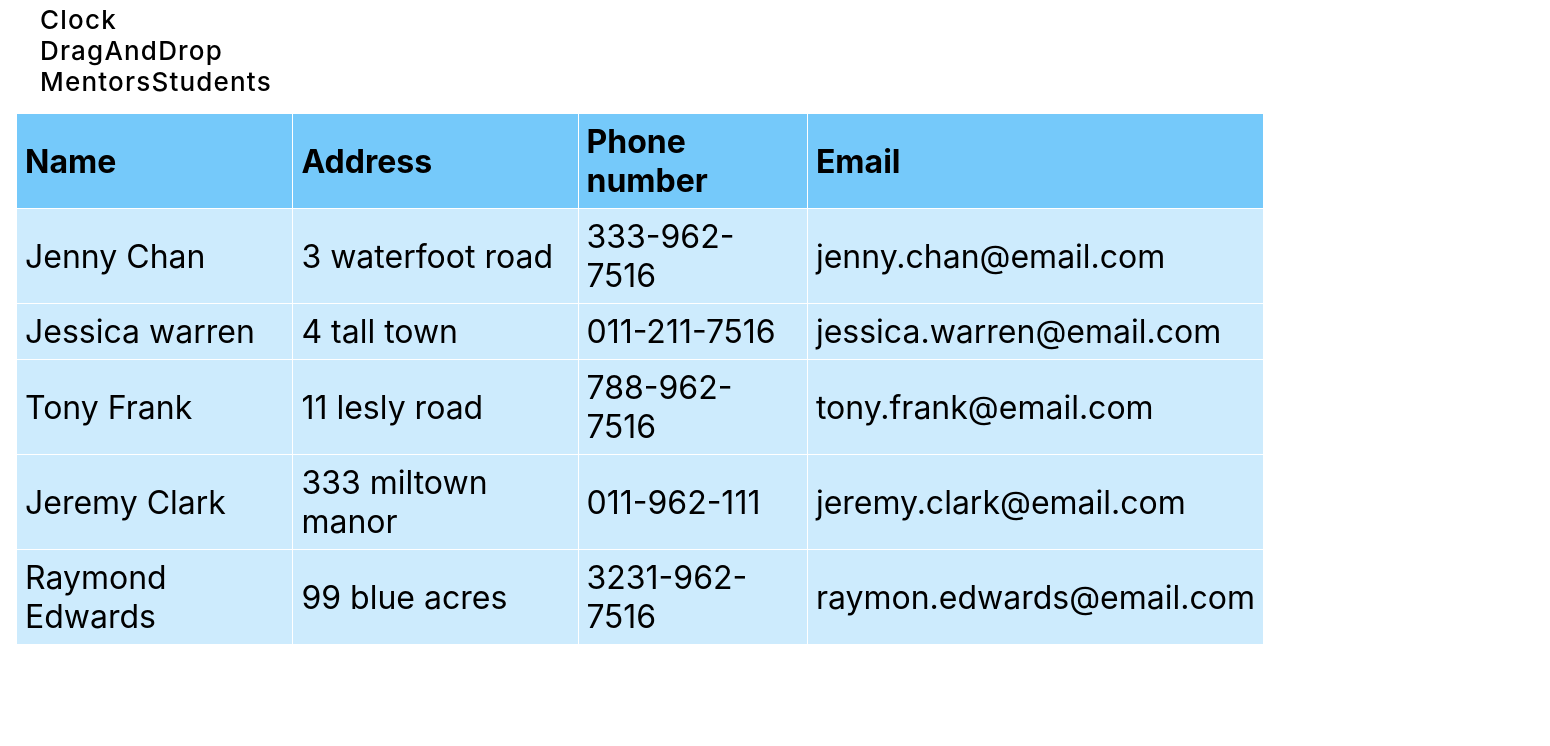
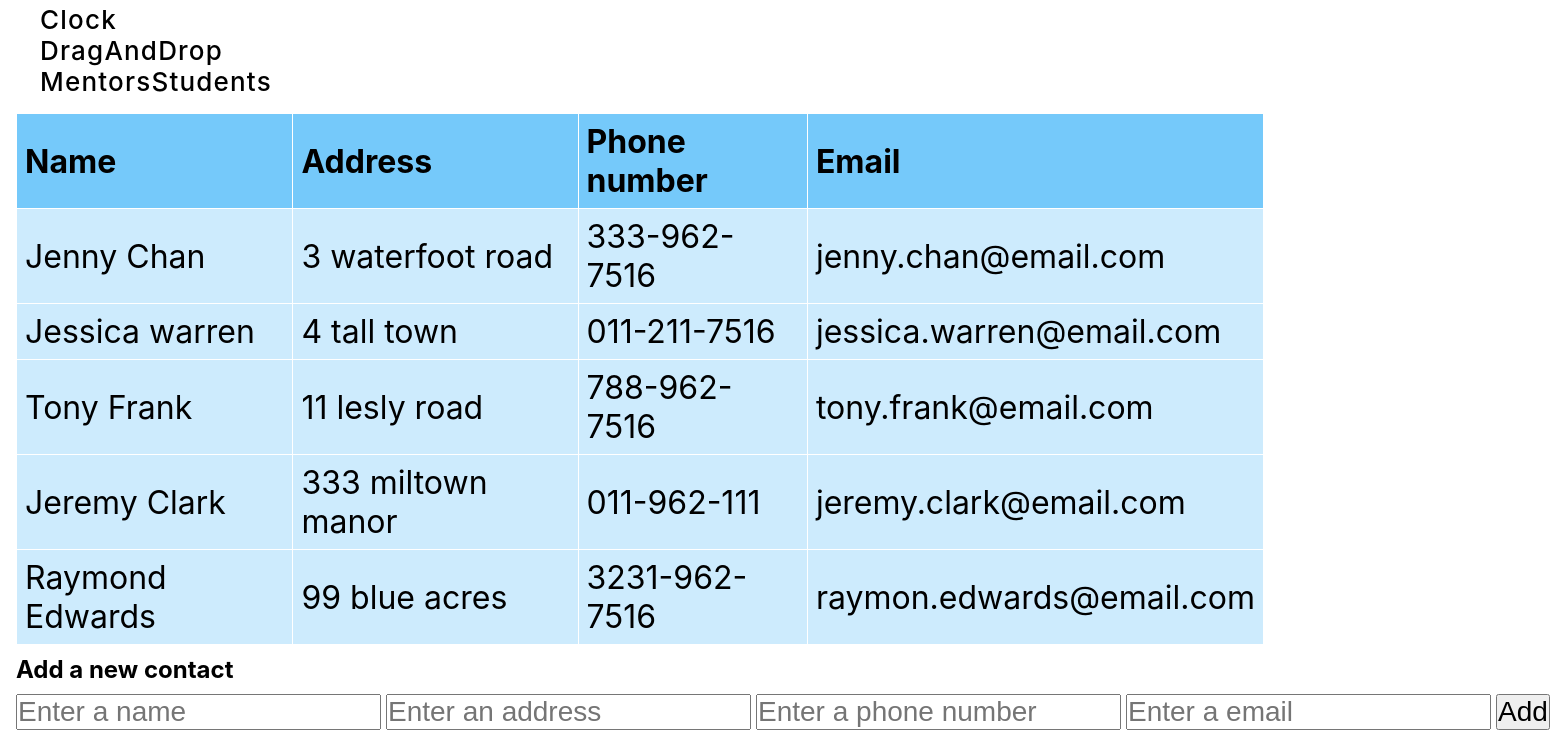
Before and after one commit to Aloxan12/ReactAndJsInstruments, a React (Create React App) app: page / in a window 1280 px wide. Shown: the part 57-803 px from the top of the page, 1550 px wide, since content can reach past the window. Built offline with nearby package versions, Linux system fonts and the light colour scheme.

Commit message:
ReactTable

```diff
--- a/src/common/components/Tables/ReactTable.scss
+++ b/src/common/components/Tables/ReactTable.scss
@@ -33,4 +33,11 @@
             }
         }
     }
+    form{
+        display: flex;
+        gap: 5px;
+        *{
+            font-size: 28px;
+        }
+    }
 }
--- a/src/common/components/Tables/ReactTable.tsx
+++ b/src/common/components/Tables/ReactTable.tsx
@@ -1,18 +1,58 @@
-import React, {useState} from "react";
+import React, {ChangeEvent, FormEvent, useState} from "react";
 import './ReactTable.scss'
 import data from './MockData.json'
+import {v1} from "uuid";
 
-export const AppTable =()=>{
-    return(
+export const AppTable = () => {
+    return (
         <div>
-            <Table />
+            <Table/>
         </div>
     )
 }
 
-const Table =()=>{
+interface IContactData {
+    fullName: string;
+    address: string;
+    phoneNumber: string;
+    email: string;
+}
+
+const Table = () => {
     const [contacts, setContacts] = useState(data)
-    return(
+    const [addFormData, setAddFormData] = useState<IContactData>({
+        fullName: '',
+        address: '',
+        phoneNumber: '',
+        email: '',
+    })
+
+    const handleAddFormChange = (e: ChangeEvent<HTMLInputElement>) => {
+        e.preventDefault()
+
+        const fieldName: string | null = e.target.getAttribute("name")
+        const fieldValue = e.target.value
+
+        const newFormData = {...addFormData}
+
+        // @ts-ignore
+        newFormData[fieldName] = fieldValue
+        setAddFormData(newFormData)
+    }
+    const handleAddSubmit = (e:FormEvent<HTMLFormElement>)=>{
+        e.preventDefault()
+
+        const newContact = {
+            id:+v1(),
+            fullName: addFormData.fullName,
+            address: addFormData.address,
+            phoneNumber: addFormData.phoneNumber,
+            email: addFormData.email,
+        }
+        const newContacts = [...contacts, newContact]
+        setContacts(newContacts)
+    }
+    return (
         <div className="table-container">
             <table>
                 <thead>
@@ -24,8 +64,8 @@ const Table =()=>{
                 </tr>
                 </thead>
                 <tbody>
-                {contacts.map(contact =>{
-                    return(
+                {contacts.map(contact => {
+                    return (
                         <tr>
                             <td>{contact.fullName}</td>
                             <td>{contact.address}</td>
@@ -36,6 +76,14 @@ const Table =()=>{
                 })}
                 </tbody>
             </table>
+            <h2>Add a new contact</h2>
+            <form onSubmit={(e)=>handleAddSubmit(e)}>
+                <input type="text" name="fullName" required placeholder="Enter a name" onChange={handleAddFormChange}/>
+                <input type="text" name="address" required placeholder="Enter an address" onChange={handleAddFormChange}/>
+                <input type="text" name="phoneNumber" required placeholder="Enter a phone number" onChange={handleAddFormChange}/>
+                <input type="email" name="email" required placeholder="Enter a email" onChange={handleAddFormChange}/>
+                <button type="submit">Add</button>
+            </form>
         </div>
     )
 }
```
